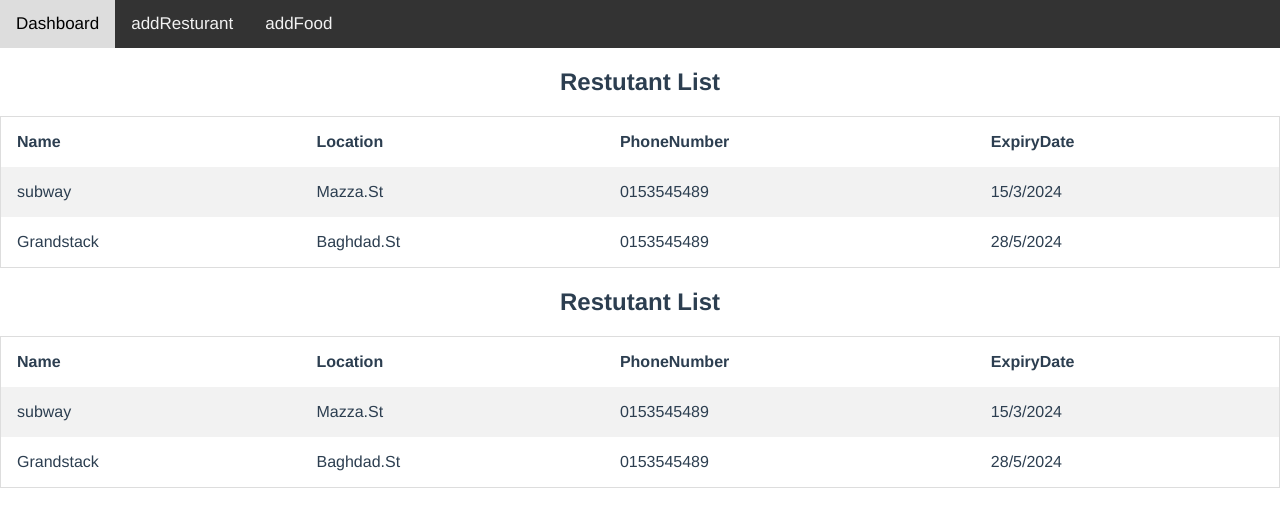
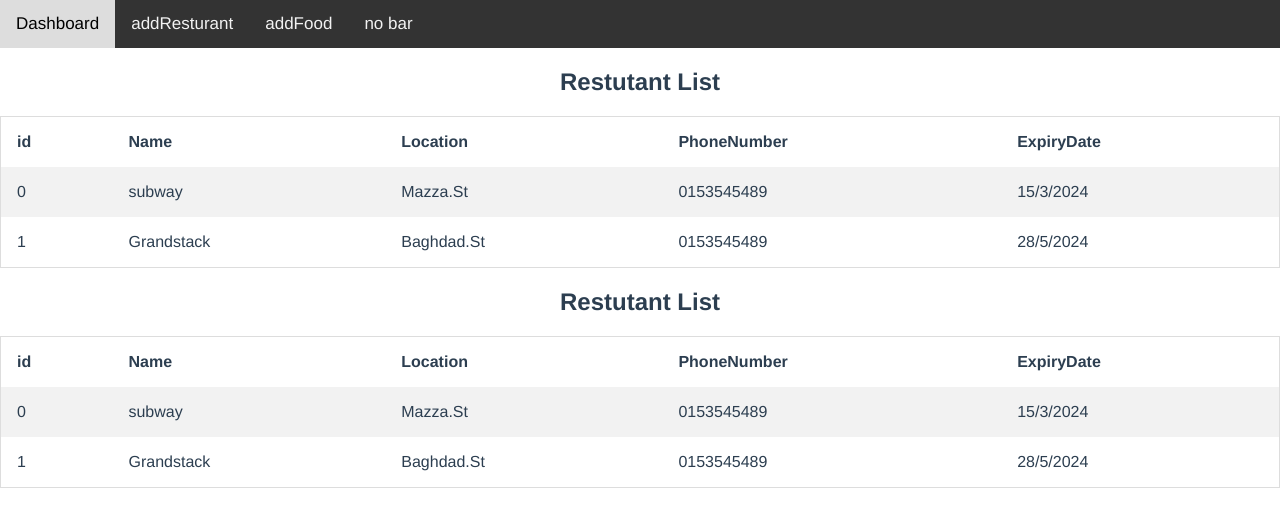
Before and after one commit to Mohammadol/menuResturant, a Vue app: page / in a window 1280 px wide. Shown: the top 526 px of the page. Built offline with nearby package versions, Linux system fonts and the light colour scheme.

Commit message:
responsive table & fixing bar

```diff
--- a/src/App.vue
+++ b/src/App.vue
@@ -1,22 +1,37 @@
 <template>
-  <navBar></navBar>
+  <navBar v-if="show"></navBar>
   <router-view Type="Add"></router-view>
-  <SpeedInsights/>
+  <SpeedInsights />
 </template>
 <script>
-  import navBar from './components/navBar.vue';
-  import {SpeedInsights} from "@vercel/speed-insights/vue"
+import navBar from "./components/navBar.vue";
+import { SpeedInsights } from "@vercel/speed-insights/vue";
 
 export default {
+  data() {
+    return {
+      show: true,
+    };
+  },
   components: {
     navBar,
-    SpeedInsights
-  }
-}
+    SpeedInsights,
+  },
+  watch: {
+    $route(to, from) {
+      if (to.fullPath === "/resturant/" + this.$route.params.id) {
+        this.show = false;
+        console.log(this.$route.params.id)
+      } else {
+        this.show = true;
+      }
+    },
+  },
+};
 </script>
 
 <style>
-body{
+body {
   margin: 0%;
 }
 #app {
--- a/src/components/navBar.vue
+++ b/src/components/navBar.vue
@@ -3,6 +3,7 @@
     <router-link to="/">Dashboard</router-link>
     <router-link to="/resturant">addResturant</router-link>
     <router-link to="/food">addFood</router-link>
+    <router-link to="/resturant/:id">no bar</router-link>
     <a href="javascript:void(0);" class="icon" @click="navTog()">
       <i class="material-icons" style="font-size:15px">menu</i>
     </a>
--- a/src/components/zebraTable.vue
+++ b/src/components/zebraTable.vue
@@ -1,5 +1,6 @@
 <template>
   <h2>{{ tableName }}</h2>
+  <div style="overflow-x: auto">
     <table>
       <tr>
         <th v-for="tHead in tableHeaders" :key="tHead">{{ tHead }}</th>
@@ -8,10 +9,11 @@
         <td v-for="Content in tContent" :key="Content">{{ Content }}</td>
       </tr>
     </table>
+  </div>
 </template>
 <script>
 export default {
-  props: { tableHeaders: [], tableContent: {},tableName:"" },
+  props: { tableHeaders: [], tableContent: {}, tableName: "" },
 };
 </script>
 <style>
--- a/src/router/index.js
+++ b/src/router/index.js
@@ -7,6 +7,7 @@ const routes = [
   { path: '/', name:dashBoard, component: dashBoard },
   { path: '/resturant', name:resturant, component: resturant },
   { path: '/food', name:addFood, component: addFood },
+  { path: '/resturant/:id', name:resturant, component: resturant },
 ]
 
 const router = createRouter({
--- a/src/views/dashBoard.vue
+++ b/src/views/dashBoard.vue
@@ -22,15 +22,17 @@ export default {
   data() {
     return {
       tableName: "Restutant List",
-      tableHeaders: ["Name", "Location", "PhoneNumber", "ExpiryDate"],
+      tableHeaders: ["id","Name", "Location", "PhoneNumber", "ExpiryDate"],
       tableContent: [
         {
+          Id:"0",
           Name: "subway",
           Location: "Mazza.St",
           phoneNumber: "0153545489",
           ExpiryDate: "15/3/2024",
         },
         {
+          Id:"1",
           Name: "Grandstack",
           Location: "Baghdad.St",
           phoneNumber: "0153545489",
```
Lines whose indentation alone changed are shown as unchanged.
